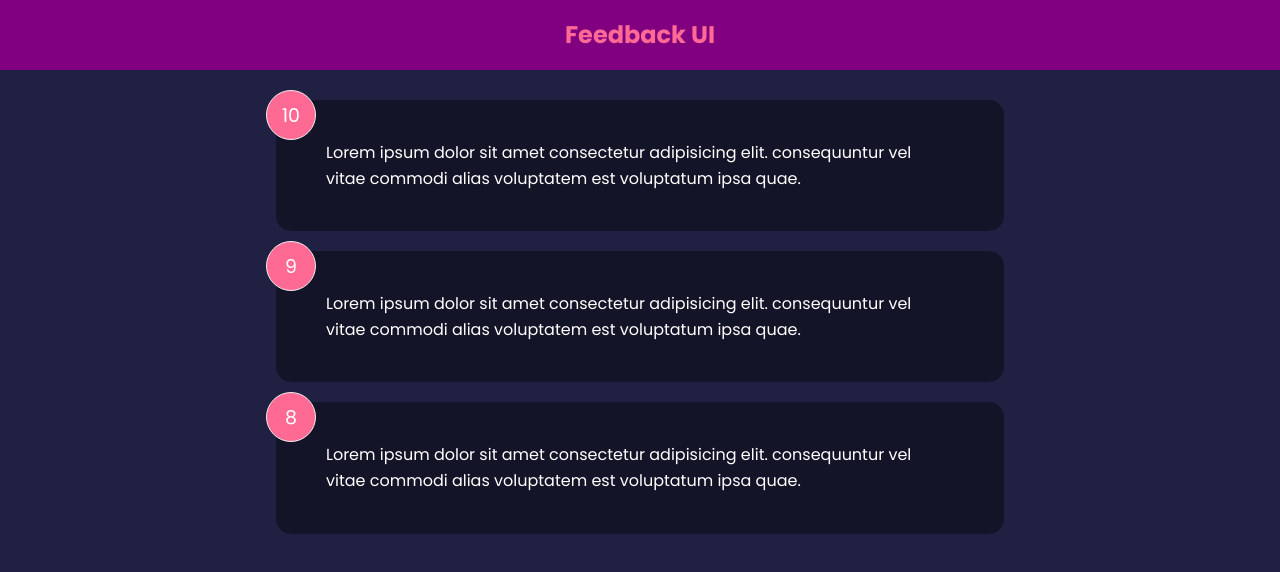
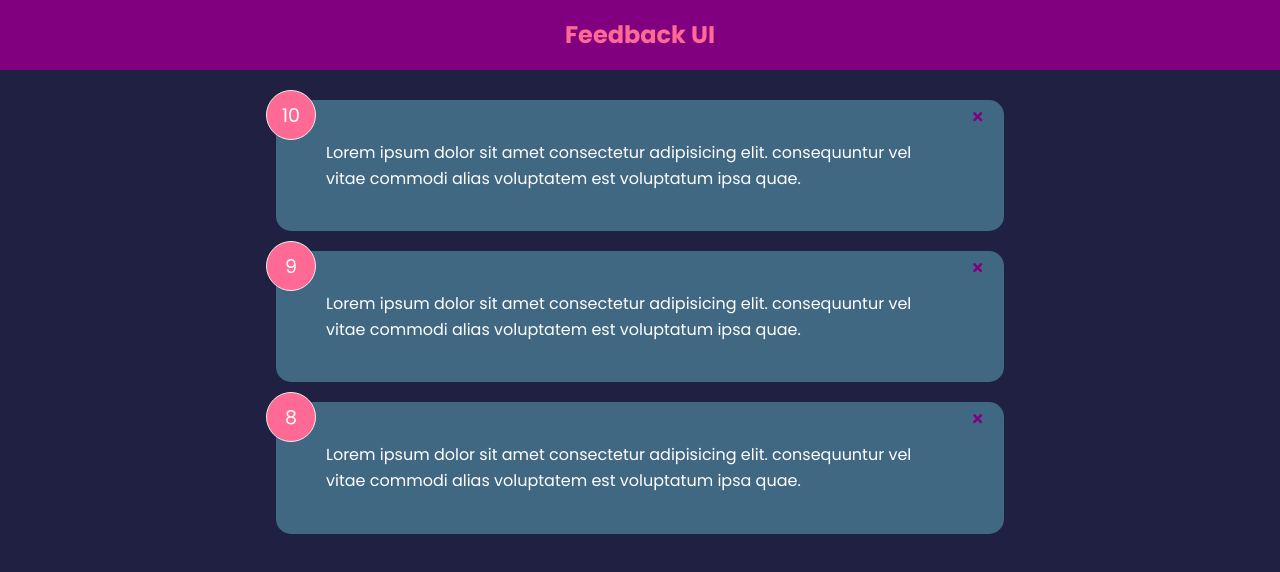
Before and after one commit to devenshetty/Feedback-Website-React.js, a React (Create React App) app: page / in a window 1280 px wide. Shown: the top 572 px of the page. Built offline with nearby package versions, Linux system fonts and the light colour scheme.

Commit message:
added the X symbol and changed the reverse class color

```diff
--- a/src/components/FeedbackItem.jsx
+++ b/src/components/FeedbackItem.jsx
@@ -1,3 +1,4 @@
+import { FaTimes } from "react-icons/fa"
 import Card from "./shared/Card";
 import PropTypes from "prop-types";
 
@@ -5,6 +6,9 @@
   return(
     <Card reverse={true}>
       <div className="num-display">{item.rating}</div>
+      <button className="close">
+      <FaTimes color="purple" />
+      </button>
       <div className="text-display">{item.text}</div>
     </Card>
 
--- a/src/index.css
+++ b/src/index.css
@@ -42,7 +42,7 @@
 }
 
 .card.reverse {
-  background-color: rgba(0, 0, 0, 0.4);
+  background-color: #406882;
   color: #fff;
 }
 
```
